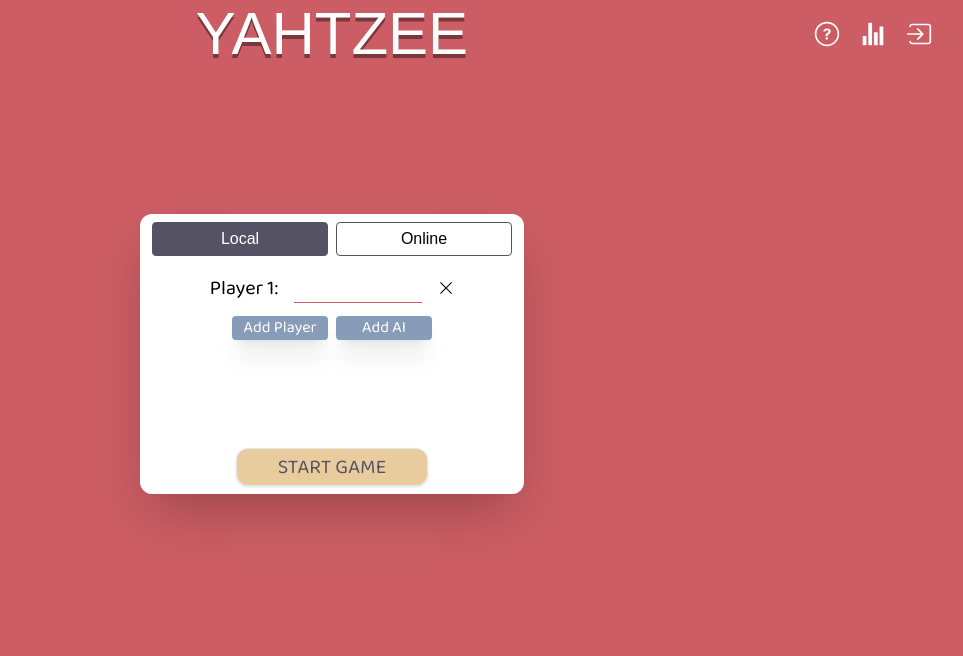
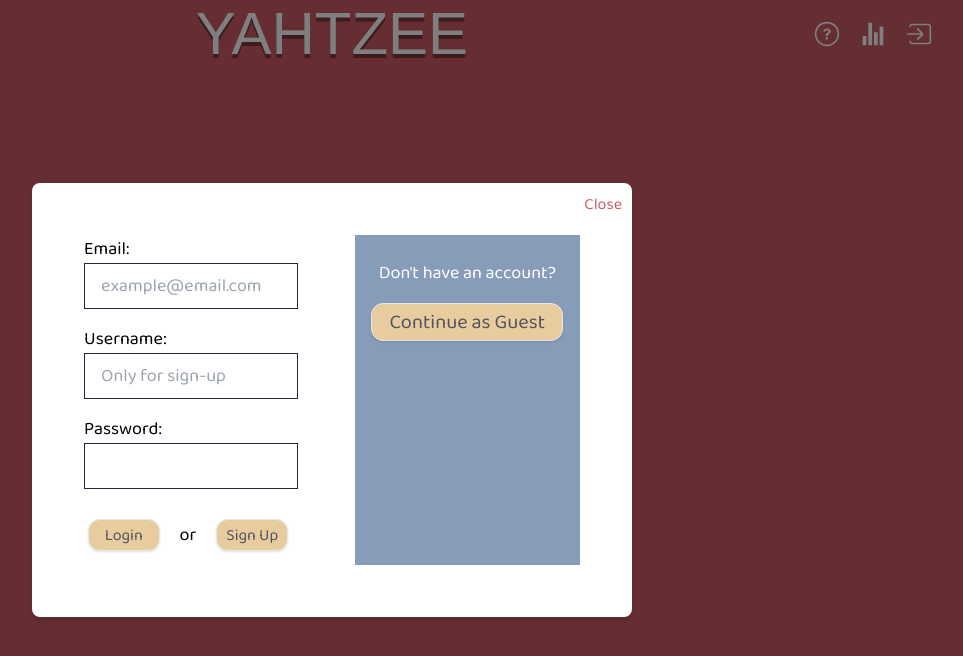
Before and after one commit to aayushb03/yahtzee, a Next.js app: page / in a window 1280 px wide. Shown: the top 656 px of the page, without its empty margins (308-1271 px from the left). Built offline with nearby package versions, Linux system fonts and the light colour scheme; no server answers; the database is empty; a web font is replaced by a local one.

Commit message:
Modal is opened if not logged in

```diff
--- a/src/app/components/credentialsForm.tsx
+++ b/src/app/components/credentialsForm.tsx
@@ -71,7 +71,18 @@
       return;
     }
     addUser(email, username, password).then(() => {
-      onClose();
+      signIn("credentials", {
+        email: email,
+        password: password,
+        redirect: false,
+      }).then(() => {
+        getSession().then((session) => {
+          if (session && session.user && session.user.name && session.user.email) {
+            setUser({ email: session.user.email, username: session.user.name });
+          }
+        });
+      }
+      );
     }).catch(() => {
       setError("User already exists");
     });
--- a/src/app/components/nav.tsx
+++ b/src/app/components/nav.tsx
@@ -8,6 +8,7 @@
 import CredentialsForm from "@/app/components/credentialsForm";
 import Profile from "@/app/components/profile";
 import {useUser} from "@/services/userContext";
+import {getSession} from "next-auth/react";
 
 // eslint-disable-next-line
 type NavProps = {
@@ -21,7 +22,7 @@
   // helpers to see if modals are open or not
   const [isHelpModalOpen, setHelpModalOpen] = useState(false);
   const [statsOpen, setStatsOpen] = useState(false);
-  const [loginModal, setLoginModal] = useState(false);
+  const [loginModalOpen, setLoginModalOpen] = useState(false);
   const [loggedIn, setLoggedIn] = useState(false);
   const {user} = useUser();
 
@@ -32,6 +33,14 @@
       setLoggedIn(false);
     }
   } ,[user]);
+
+  useEffect(() => {
+    getSession().then((session) => {
+      if (!session) {
+        setLoginModalOpen(true);
+      }
+    });
+  }, []);
 
   /**
    * When logout button or logo is clicked, navigates to homescreen
@@ -74,7 +83,7 @@
 
           {/* When this button is clicked, page navigates back to homescreen */}
           <button
-            onClick={() => setLoginModal(true)}
+            onClick={() => setLoginModalOpen(true)}
             className={iconClasses}
             data-testid="log-in-button"
           >
@@ -94,9 +103,9 @@
         <Leaderboard numScores={50} boldRecent={0}/>
       </Modal>
 
-      {/* This Modal should appear when loginModal is true */}
-      <Modal isOpen={loginModal} onClose={() => setLoginModal(false)} closeOnBackdropClick={false}>
-        {!loggedIn && <CredentialsForm onClose={() => setLoginModal(false)}/>}
+      {/* This Modal should appear when loginModalOpen is true */}
+      <Modal isOpen={loginModalOpen} onClose={() => setLoginModalOpen(false)} closeOnBackdropClick={false}>
+        {!loggedIn && <CredentialsForm onClose={() => setLoginModalOpen(false)}/>}
         {loggedIn && <Profile/>}
       </Modal>
     </>
```
